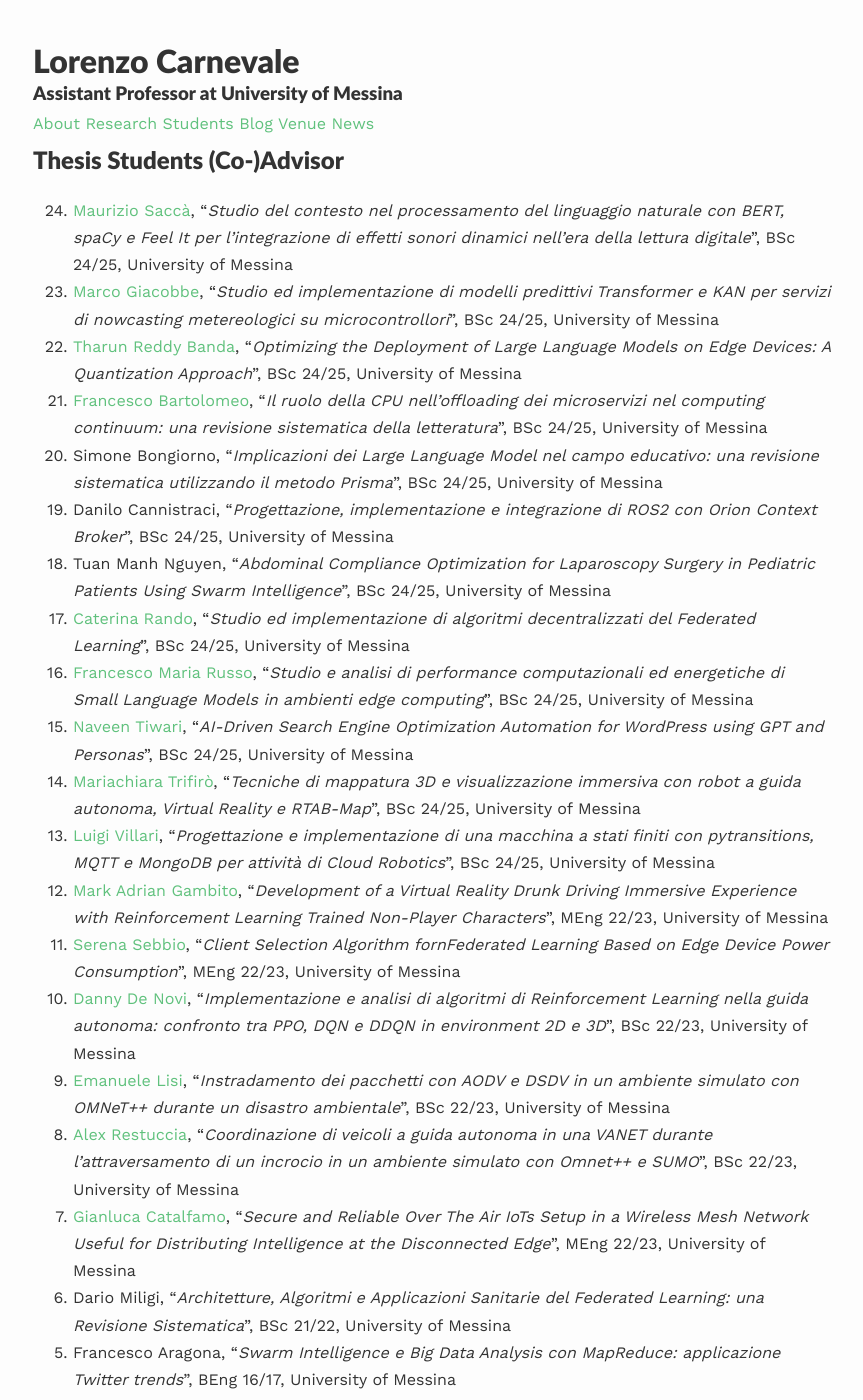
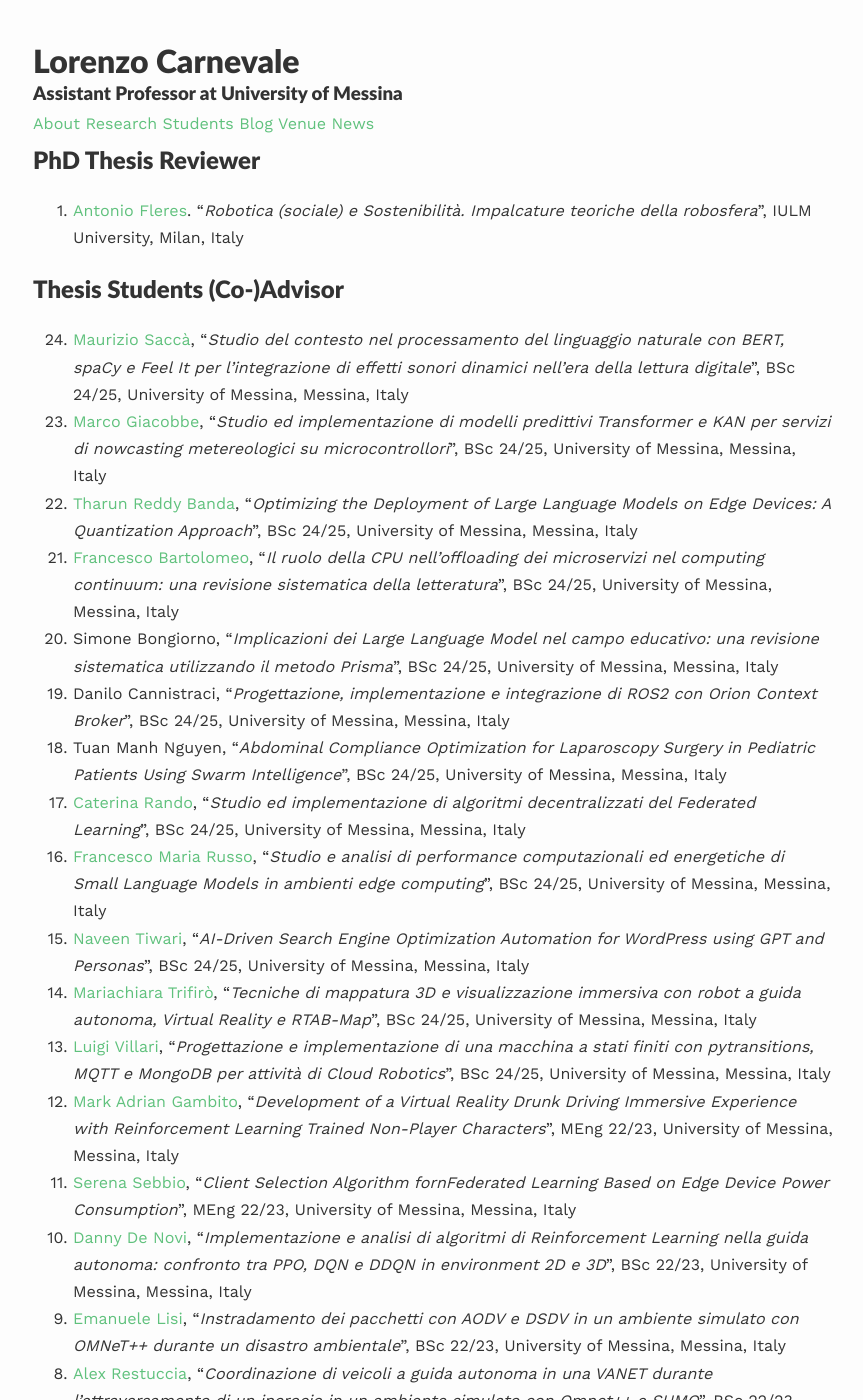
Before and after one commit to lcarnevale/lcarnevale.github.io, a Jekyll site: the page built from _pages/teaching.md, in a window 1280 px wide and 1400 px high. Shown: the whole window, without its empty margins (207-1070 px from the left). Built offline with Jekyll 4.4.1, drawn with Linux system fonts in a browser that asks for light colours; nearby versions of some CDN libraries; some web fonts are replaced; some of the changed text lies outside the part shown.

Commit message:
update teaching activities

```diff
--- a/_pages/teaching.md
+++ b/_pages/teaching.md
@@ -7,31 +7,34 @@ published: true
 
 <!-- For students who wants to run a thesis, please, read these instructions. -->
 
+## PhD Thesis Reviewer
+1. [Antonio Fleres](https://www.linkedin.com/in/antonio-fleres-863532177/). "*Robotica (sociale) e Sostenibilità. Impalcature teoriche della robosfera*", IULM University, Milan, Italy
+
 ## Thesis Students (Co-)Advisor
-1. [Maurizio Saccà](https://www.linkedin.com/in/maurizio-saccà-2b5822222/), "*Studio del contesto nel processamento del linguaggio naturale con BERT, spaCy e Feel It per l'integrazione di effetti sonori dinamici nell'era della lettura digitale*", BSc 24/25, University of Messina
-1. [Marco Giacobbe](https://www.linkedin.com/in/marco-giacobbe-50842720a/), "*Studio ed implementazione di modelli predittivi Transformer e KAN per servizi di nowcasting metereologici su microcontrollori*", BSc 24/25, University of Messina
-1. [Tharun Reddy Banda](https://www.linkedin.com/in/tharun-reddy-banda/), "*Optimizing the Deployment of Large Language Models on Edge Devices: A Quantization Approach*", BSc 24/25, University of Messina
-1. [Francesco Bartolomeo](https://www.linkedin.com/in/francesco-bartolomeo-8025b1210/), "*Il ruolo della CPU nell'offloading dei microservizi nel computing continuum: una revisione sistematica della letteratura*", BSc 24/25, University of Messina
-1. Simone Bongiorno, "*Implicazioni dei Large Language Model nel campo educativo: una revisione sistematica utilizzando il metodo Prisma*", BSc 24/25, University of Messina
-1. Danilo Cannistraci, "*Progettazione, implementazione e integrazione di ROS2 con Orion Context Broker*", BSc 24/25, University of Messina
-1. Tuan Manh Nguyen, "*Abdominal Compliance Optimization for Laparoscopy Surgery in Pediatric Patients Using Swarm Intelligence*", BSc 24/25, University of Messina
-1. [Caterina Rando](https://www.linkedin.com/in/caterina-rando-62a4b5338/), "*Studio ed implementazione di algoritmi decentralizzati del Federated Learning*", BSc 24/25, University of Messina
-1. [Francesco Maria Russo](https://www.linkedin.com/in/francesco-maria-russo-194b47294/), "*Studio e analisi di performance computazionali ed energetiche di Small Language Models in ambienti edge computing*", BSc 24/25, University of Messina
-1. [Naveen Tiwari](https://www.linkedin.com/in/naveen-tiwari-37305b20a/), "*AI-Driven Search Engine Optimization Automation for WordPress using GPT and Personas*", BSc 24/25, University of Messina
-1. [Mariachiara Trifirò](https://www.linkedin.com/in/mariachiara-trifiró-b6170230b/), "*Tecniche di mappatura 3D e visualizzazione immersiva con robot a guida autonoma, Virtual Reality e RTAB-Map*", BSc 24/25, University of Messina
-1. [Luigi Villari](https://www.linkedin.com/in/luigi-villari-96ab55239/), "*Progettazione e implementazione di una macchina a stati finiti con pytransitions, MQTT e MongoDB per attività di Cloud Robotics*", BSc 24/25, University of Messina
-1. [Mark Adrian Gambito](https://www.linkedin.com/in/mark-adrian-gambito-42b79a195/), "*Development of a Virtual Reality Drunk Driving Immersive Experience with Reinforcement Learning Trained Non-Player Characters*", MEng 22/23, University of Messina
-1. [Serena Sebbio](https://www.linkedin.com/in/serena-sebbio-2775b9180/), "*Client Selection Algorithm fornFederated Learning Based on Edge Device Power Consumption*", MEng 22/23, University of Messina
-1. [Danny De Novi](), "*Implementazione e analisi di algoritmi di Reinforcement Learning nella guida autonoma: confronto tra PPO, DQN e DDQN in environment 2D e 3D*", BSc 22/23, University of Messina
-1. [Emanuele Lisi](https://www.linkedin.com/in/emanuele-lisi-724380250), "*Instradamento dei pacchetti con AODV e DSDV in un ambiente simulato con OMNeT++ durante un disastro ambientale*", BSc 22/23, University of Messina
-1. [Alex Restuccia](https://www.linkedin.com/in/alex-restuccia), "*Coordinazione di veicoli a guida autonoma in una VANET durante l’attraversamento di un incrocio in un ambiente simulato con Omnet++ e SUMO*", BSc 22/23, University of Messina
-1. [Gianluca Catalfamo](https://www.linkedin.com/in/gianluca-catalfamo-a9826b19b/), "*Secure and Reliable Over The Air IoTs Setup in a Wireless Mesh Network Useful for Distributing Intelligence at the Disconnected Edge*", MEng 22/23, University of Messina
-1. Dario Miligi, "*Architetture, Algoritmi e Applicazioni Sanitarie del Federated Learning: una Revisione Sistematica*", BSc 21/22, University of Messina
-1. Francesco Aragona, "*Swarm Intelligence e Big Data Analysis con MapReduce: applicazione Twitter trends*", BEng 16/17, University of Messina
-1. [Alina Buzachis](https://it.linkedin.com/in/alina-buzachis-709995b6), "*Osmotic Computing: Advanced Management of Microservices*", MEng 16/17, University of Messina
-1. [Adriele Magistro](https://www.linkedin.com/in/adriele-magistro-94ba06b9/), "*Meccanismi di sicurezza per servizi Cloud*", BEng 16/17, Università of Messina
-1. [Giuseppe Attanasio](https://www.linkedin.com/in/giuseppe-attanasio-8b4907bb/), "*Progettazione e sviluppo di applicazioni Android in ambito videoludico*", BSc 16/17, Università of Messina
-1. [Giuseppe Ferrara](https://www.linkedin.com/in/giuseppe-ferrara), "*Osmotic Computing: Microservizio FFT per IoT*", BEng 15/16, Università of Messina
+1. [Maurizio Saccà](https://www.linkedin.com/in/maurizio-saccà-2b5822222/), "*Studio del contesto nel processamento del linguaggio naturale con BERT, spaCy e Feel It per l'integrazione di effetti sonori dinamici nell'era della lettura digitale*", BSc 24/25, University of Messina, Messina, Italy
+1. [Marco Giacobbe](https://www.linkedin.com/in/marco-giacobbe-50842720a/), "*Studio ed implementazione di modelli predittivi Transformer e KAN per servizi di nowcasting metereologici su microcontrollori*", BSc 24/25, University of Messina, Messina, Italy
+1. [Tharun Reddy Banda](https://www.linkedin.com/in/tharun-reddy-banda/), "*Optimizing the Deployment of Large Language Models on Edge Devices: A Quantization Approach*", BSc 24/25, University of Messina, Messina, Italy
+1. [Francesco Bartolomeo](https://www.linkedin.com/in/francesco-bartolomeo-8025b1210/), "*Il ruolo della CPU nell'offloading dei microservizi nel computing continuum: una revisione sistematica della letteratura*", BSc 24/25, University of Messina, Messina, Italy
+1. Simone Bongiorno, "*Implicazioni dei Large Language Model nel campo educativo: una revisione sistematica utilizzando il metodo Prisma*", BSc 24/25, University of Messina, Messina, Italy
+1. Danilo Cannistraci, "*Progettazione, implementazione e integrazione di ROS2 con Orion Context Broker*", BSc 24/25, University of Messina, Messina, Italy
+1. Tuan Manh Nguyen, "*Abdominal Compliance Optimization for Laparoscopy Surgery in Pediatric Patients Using Swarm Intelligence*", BSc 24/25, University of Messina, Messina, Italy
+1. [Caterina Rando](https://www.linkedin.com/in/caterina-rando-62a4b5338/), "*Studio ed implementazione di algoritmi decentralizzati del Federated Learning*", BSc 24/25, University of Messina, Messina, Italy
+1. [Francesco Maria Russo](https://www.linkedin.com/in/francesco-maria-russo-194b47294/), "*Studio e analisi di performance computazionali ed energetiche di Small Language Models in ambienti edge computing*", BSc 24/25, University of Messina, Messina, Italy
+1. [Naveen Tiwari](https://www.linkedin.com/in/naveen-tiwari-37305b20a/), "*AI-Driven Search Engine Optimization Automation for WordPress using GPT and Personas*", BSc 24/25, University of Messina, Messina, Italy
+1. [Mariachiara Trifirò](https://www.linkedin.com/in/mariachiara-trifiró-b6170230b/), "*Tecniche di mappatura 3D e visualizzazione immersiva con robot a guida autonoma, Virtual Reality e RTAB-Map*", BSc 24/25, University of Messina, Messina, Italy
+1. [Luigi Villari](https://www.linkedin.com/in/luigi-villari-96ab55239/), "*Progettazione e implementazione di una macchina a stati finiti con pytransitions, MQTT e MongoDB per attività di Cloud Robotics*", BSc 24/25, University of Messina, Messina, Italy
+1. [Mark Adrian Gambito](https://www.linkedin.com/in/mark-adrian-gambito-42b79a195/), "*Development of a Virtual Reality Drunk Driving Immersive Experience with Reinforcement Learning Trained Non-Player Characters*", MEng 22/23, University of Messina, Messina, Italy
+1. [Serena Sebbio](https://www.linkedin.com/in/serena-sebbio-2775b9180/), "*Client Selection Algorithm fornFederated Learning Based on Edge Device Power Consumption*", MEng 22/23, University of Messina, Messina, Italy
+1. [Danny De Novi](), "*Implementazione e analisi di algoritmi di Reinforcement Learning nella guida autonoma: confronto tra PPO, DQN e DDQN in environment 2D e 3D*", BSc 22/23, University of Messina, Messina, Italy
+1. [Emanuele Lisi](https://www.linkedin.com/in/emanuele-lisi-724380250), "*Instradamento dei pacchetti con AODV e DSDV in un ambiente simulato con OMNeT++ durante un disastro ambientale*", BSc 22/23, University of Messina, Messina, Italy
+1. [Alex Restuccia](https://www.linkedin.com/in/alex-restuccia), "*Coordinazione di veicoli a guida autonoma in una VANET durante l’attraversamento di un incrocio in un ambiente simulato con Omnet++ e SUMO*", BSc 22/23, University of Messina, Messina, Italy
+1. [Gianluca Catalfamo](https://www.linkedin.com/in/gianluca-catalfamo-a9826b19b/), "*Secure and Reliable Over The Air IoTs Setup in a Wireless Mesh Network Useful for Distributing Intelligence at the Disconnected Edge*", MEng 22/23, University of Messina, Messina, Italy
+1. Dario Miligi, "*Architetture, Algoritmi e Applicazioni Sanitarie del Federated Learning: una Revisione Sistematica*", BSc 21/22, University of Messina, Messina, Italy
+1. Francesco Aragona, "*Swarm Intelligence e Big Data Analysis con MapReduce: applicazione Twitter trends*", BEng 16/17, University of Messina, Messina, Italy
+1. [Alina Buzachis](https://it.linkedin.com/in/alina-buzachis-709995b6), "*Osmotic Computing: Advanced Management of Microservices*", MEng 16/17, University of Messina, Messina, Italy
+1. [Adriele Magistro](https://www.linkedin.com/in/adriele-magistro-94ba06b9/), "*Meccanismi di sicurezza per servizi Cloud*", BEng 16/17, Università of Messina, Messina, Italy
+1. [Giuseppe Attanasio](https://www.linkedin.com/in/giuseppe-attanasio-8b4907bb/), "*Progettazione e sviluppo di applicazioni Android in ambito videoludico*", BSc 16/17, Università of Messina, Messina, Italy
+1. [Giuseppe Ferrara](https://www.linkedin.com/in/giuseppe-ferrara), "*Osmotic Computing: Microservizio FFT per IoT*", BEng 15/16, Università of Messina, Messina, Italy
 {: reversed="reversed"}
 
 ## Classes
```
